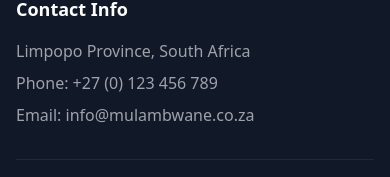
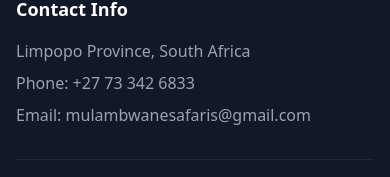
Before and after one commit to sales-sys/Mulambwane-Wildlife-and-Hunting-Safaris, a website: page index.html in a window 390 px wide. Shown: the part 5440-5617 px from the top of the page. Drawn offline with nearby package versions, Linux system fonts and the light colour scheme.

Commit message:
FIX: Updated contact information on index.html footer - corrected email to mulambwanesafaris@gmail.com and phone to +27 73 342 6833

```diff
--- a/index.html
+++ b/index.html
@@ -283,8 +283,8 @@
                     <h3 class="text-lg font-semibold text-white mb-4">Contact Info</h3>
                     <div class="space-y-2 text-gray-400">
                         <p>Limpopo Province, South Africa</p>
-                        <p>Phone: +27 (0) 123 456 789</p>
-                        <p>Email: info@mulambwane.co.za</p>
+                        <p>Phone: +27 73 342 6833</p>
+                        <p>Email: mulambwanesafaris@gmail.com</p>
                     </div>
                 </div>
             </div>
```
